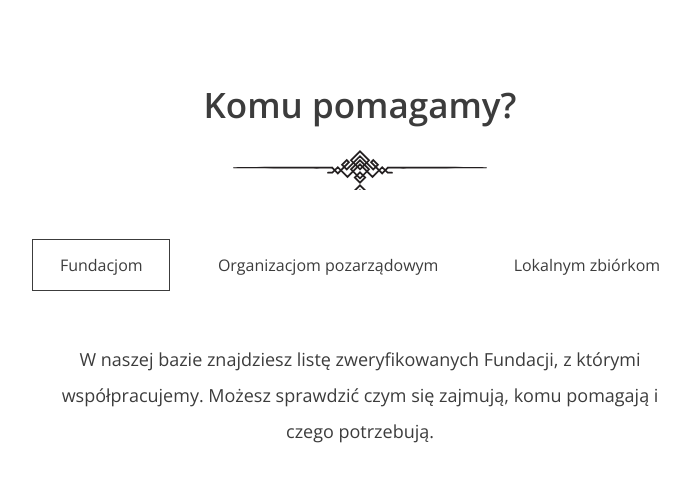
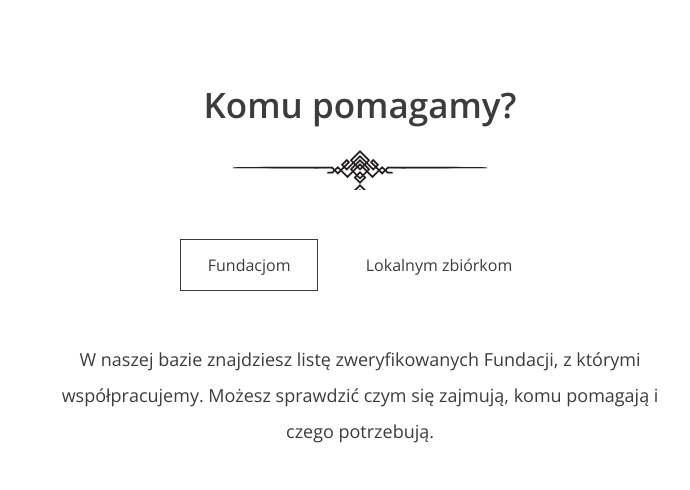
Before and after one commit to Gribek/give_it_free, a Django app: page / in a window 1280 px wide. Shown: the part 2452-2942 px from the top of the page, without its empty margins (280-970 px from the left). Run offline with Django 3.2, Linux system fonts and the light colour scheme; data that the repository does not hold is empty.

Commit message:
Removed redundant part of index.html

```diff
--- a/GiveItFreeApp/templates/GiveItFreeApp/index.html
+++ b/GiveItFreeApp/templates/GiveItFreeApp/index.html
@@ -88,8 +88,7 @@
 
         <ul class="help--buttons">
             <li data-id="1"><a href="#" class="btn btn--without-border active">Fundacjom</a></li>
-            <li data-id="2"><a href="#" class="btn btn--without-border">Organizacjom pozarządowym</a></li>
-            <li data-id="3"><a href="#" class="btn btn--without-border">Lokalnym zbiórkom</a></li>
+            <li data-id="2"><a href="#" class="btn btn--without-border">Lokalnym zbiórkom</a></li>
         </ul>
 
         <!-- SLIDE 1 -->
@@ -121,68 +120,6 @@
 
         <!-- SLIDE 2 -->
         <div class="help--slides" data-id="2">
-            <p>
-                Lorem ipsum dolor, sit amet consectetur adipisicing elit. Hic officiis mollitia dolor, neque aspernatur
-                accusamus debitis. Ducimus, officia. Quia, sunt illum! Non iste placeat ab ipsum alias
-                quos suscipit corporis!
-            </p>
-            <ul class="help--slides-items">
-                <li>
-                    <div class="col">
-                        <div class="title">Organizacja 1</div>
-                        <div class="subtitle">Lorem ipsum dolor sit amet consectetur.</div>
-                    </div>
-
-                    <div class="col">
-                        <div class="text">Lorem ipsum dolor sit amet consectetur adipisicing elit.</div>
-                    </div>
-                </li>
-
-                <li>
-                    <div class="col">
-                        <div class="title">Organizacja 2</div>
-                        <div class="subtitle">Lorem ipsum dolor sit amet consectetur.</div>
-                    </div>
-
-                    <div class="col">
-                        <div class="text">Lorem ipsum dolor sit amet consectetur adipisicing elit.</div>
-                    </div>
-                </li>
-
-                <li>
-                    <div class="col">
-                        <div class="title">Organizacja 3</div>
-                        <div class="subtitle">Lorem ipsum dolor sit amet consectetur.</div>
-                    </div>
-
-                    <div class="col">
-                        <div class="text">Lorem ipsum dolor sit amet consectetur adipisicing elit.</div>
-                    </div>
-                </li>
-
-                <li>
-                    <div class="col">
-                        <div class="title">Organizacja 4</div>
-                        <div class="subtitle">Lorem ipsum dolor sit amet consectetur.</div>
-                    </div>
-
-                    <div class="col">
-                        <div class="text">Lorem ipsum dolor sit amet consectetur adipisicing elit.</div>
-                    </div>
-                </li>
-            </ul>
-
-            <ul class="help--slides-pagination">
-                <li><a href="#" class="btn btn--small btn--without-border active" data-page="1">1</a></li>
-                <li><a href="#" class="btn btn--small btn--without-border" data-page="2">2</a></li>
-                <li><a href="#" class="btn btn--small btn--without-border" data-page="3">3</a></li>
-                <li><a href="#" class="btn btn--small btn--without-border" data-page="4">4</a></li>
-                <li><a href="#" class="btn btn--small btn--without-border" data-page="5">5</a></li>
-            </ul>
-        </div>
-
-        <!-- SLIDE 3 -->
-        <div class="help--slides" data-id="3">
             <p>Lorem ipsum dolor sit amet, his ocurreret persequeris ea, ad utinam laudem duo. Verterem adipisci
                 partiendo eos ne, ea his reque quaeque recteque, ne quo lobortis intellegam.</p>
             <ul class="help--slides-items">
```
